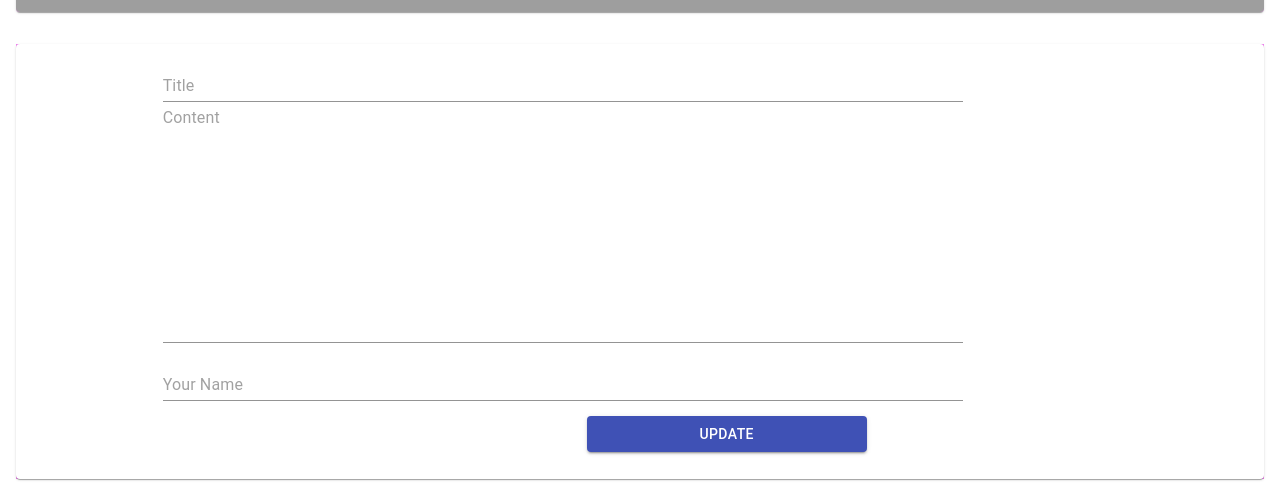
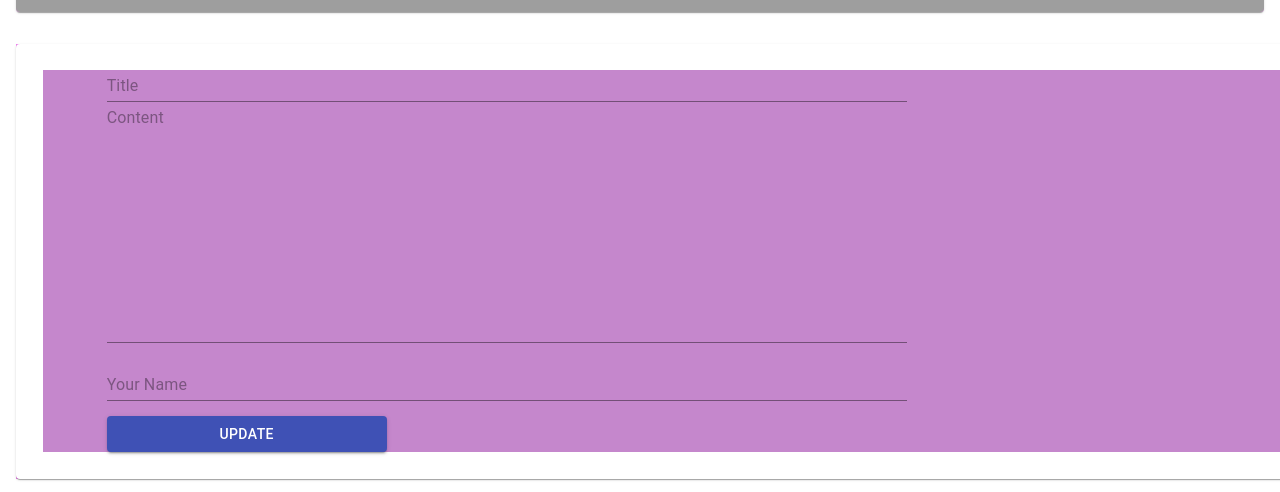
Before and after one commit to KhanDoors/blogger, a React (Create React App) app in the folder client/: page /update/1 in a window 1280 px wide. Shown: the part 437-929 px from the top of the page. Built offline with nearby package versions, Linux system fonts and the light colour scheme; no server answers; sample sign-in values are in the browser's storage; grey boxes are pictures that could not be loaded.

Commit message:
quill installed

```diff
--- a/client/package.json
+++ b/client/package.json
@@ -12,6 +12,7 @@
     "axios": "^0.19.2",
     "react": "^16.13.1",
     "react-dom": "^16.13.1",
+    "react-quill": "^1.3.5",
     "react-router-dom": "^5.1.2",
     "react-scripts": "3.4.1"
   },
--- a/client/src/App.js
+++ b/client/src/App.js
@@ -11,6 +11,7 @@ import Nav from "./components/Nav";
 import BlogPost from "./components/BlogPost";
 import UpdateBlogPost from "./components/UpdateBlogPost";
 import Login from "./components/Login";
+import PrivateRoute from "./components/PrivateRoute";
 
 const App = () => {
   return (
@@ -19,9 +20,9 @@ const App = () => {
       <Switch>
         <Route exact path="/" component={Home} />
         <Route exact path="/login" component={Login} />
-        <Route exact path="/create" component={Create} />
+        <PrivateRoute exact path="/create" component={Create} />
         <Route exact path="/:slug" component={BlogPost} />
-        <Route exact path="/update/:slug" component={UpdateBlogPost} />
+        <PrivateRoute exact path="/update/:slug" component={UpdateBlogPost} />
         <Redirect to="/" />
       </Switch>
     </Router>
--- a/client/src/components/Create.js
+++ b/client/src/components/Create.js
@@ -9,6 +9,8 @@ import axios from "axios";
 import Typography from "@material-ui/core/Typography";
 import CardMedia from "@material-ui/core/CardMedia";
 import CardHeader from "@material-ui/core/CardHeader";
+import ReactQuill from "react-quill";
+import "react-quill/dist/quill.snow.css";
 
 const useStyles = makeStyles((theme) => ({
   root: {
@@ -30,14 +32,19 @@ const Create = () => {
   const classes = useStyles();
   const [state, setState] = useState({
     title: "",
-    content: "",
     user: "",
   });
 
-  const { title, content, user } = state;
+  const [content, setContent] = useState("");
+
+  const { title, user } = state;
 
   const onChange = (e) => {
     setState({ ...state, [e.target.name]: e.target.value });
+  };
+
+  const handleContent = (e) => {
+    setContent(e);
   };
 
   const onSubmit = async (e) => {
@@ -76,14 +83,14 @@ const Create = () => {
           textAlign: "center",
         }}
       >
-        <CardActionArea>
+        <CardActionArea style={{ backgroundColor: "#C587CC" }}>
           <form
             style={{ margin: "2em" }}
             noValidate
             autoComplete="off"
             onSubmit={onSubmit}
           >
-            <div style={{ width: "80rem" }}>
+            <div style={{ width: "72.5rem" }}>
               <TextField
                 itemType="text"
                 placeholder="Title"
@@ -95,19 +102,16 @@ const Create = () => {
               />
             </div>
             <div style={{ height: "20em", width: "80rem" }}>
-              <TextField
-                itemType="text"
-                multiline
+              <ReactQuill
+                theme="snow"
+                value={content}
+                placeholder="Create whatever you want to ..."
                 required
-                fullWidth
-                rows={12}
-                placeholder="Content"
-                name="content"
-                value={content}
-                onChange={onChange}
+                onChange={handleContent}
+                style={{ height: "12rem", width: "85vw" }}
               />
             </div>
-            <div style={{ width: "80rem" }}>
+            <div style={{ width: "72.5rem" }}>
               <TextField
                 itemType="text"
                 fullWidth
--- /dev/null
+++ b/client/src/components/PrivateRoute.js
@@ -0,0 +1,22 @@
+import React, { Component } from "react";
+import { Route, Redirect } from "react-router-dom";
+import { getUser } from "./Utils";
+
+const PrivateRoute = ({ component: Component, ...rest }) => {
+  return (
+    <Route
+      {...rest}
+      render={(props) =>
+        getUser() ? (
+          <Component {...props} />
+        ) : (
+          <Redirect
+            to={{ pathname: "/login", state: { from: props.location } }}
+          />
+        )
+      }
+    />
+  );
+};
+
+export default PrivateRoute;
--- a/client/src/components/UpdateBlogPost.js
+++ b/client/src/components/UpdateBlogPost.js
@@ -96,9 +96,15 @@ const UpdateBlogPost = (props) => {
 
       <div>
         <Card>
-          <CardActionArea style={{ margin: "2em", textAlign: "center" }}>
+          <CardActionArea
+            style={{
+              margin: "2em",
+              backgroundColor: "#C587CC",
+              width: "80rem",
+            }}
+          >
             <form
-              style={{ marginLeft: "9em" }}
+              style={{ marginLeft: "4rem" }}
               noValidate
               autoComplete="off"
               onSubmit={onSubmit}
```
Also changed, not shown: 1 other file (tests, documents, lock files or other folders).
